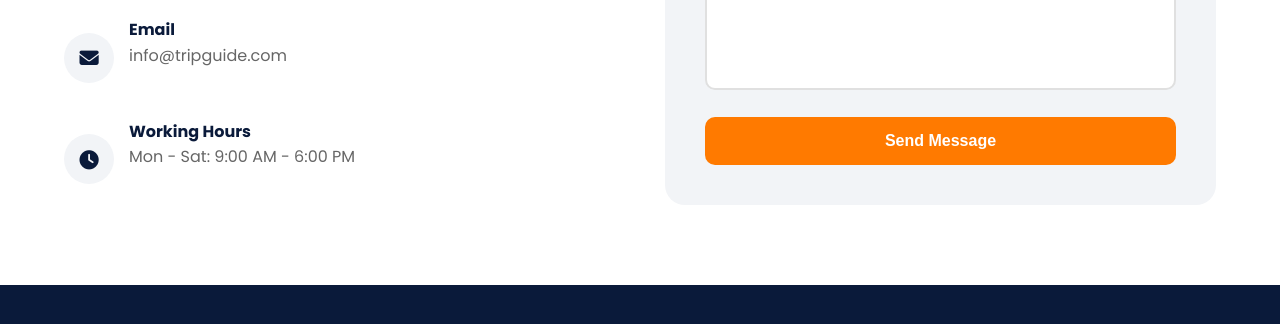
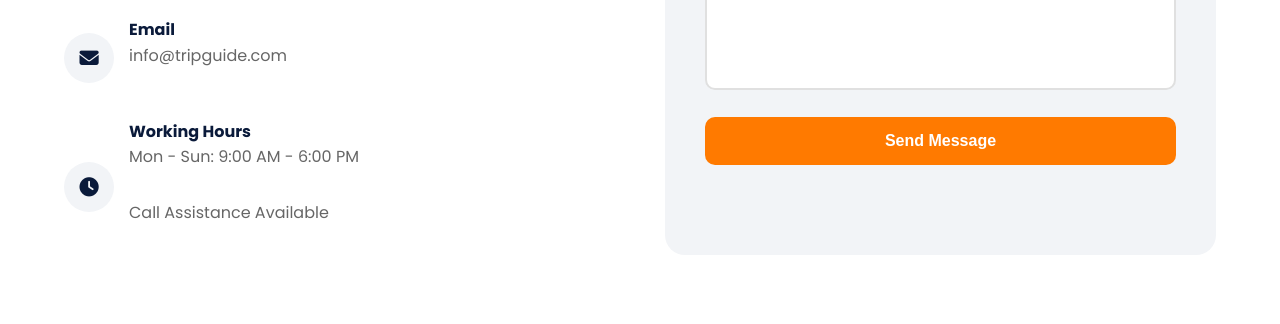
Before and after one commit to AnupamDubeyy/Trip-Guide-India, a plain HTML site: page index.html in a window 1280 px wide. Shown: the part 5449-5773 px from the top of the page. Drawn offline with nearby package versions, Linux system fonts and the light colour scheme.

Commit message:
added feature

```diff
--- a/index.html
+++ b/index.html
@@ -359,7 +359,8 @@
                         <i class="fas fa-clock"></i>
                         <div>
                             <h4>Working Hours</h4>
-                            <p>Mon - Sat: 9:00 AM - 6:00 PM</p>
+                            <p>Mon - Sun: 9:00 AM - 6:00 PM</p>
+                            <p>Call Assistance Available</p>
                         </div>
                     </div>
                 </div>
```
